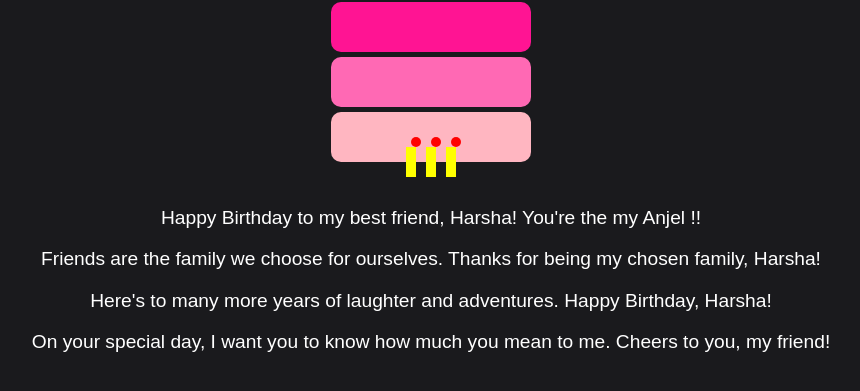
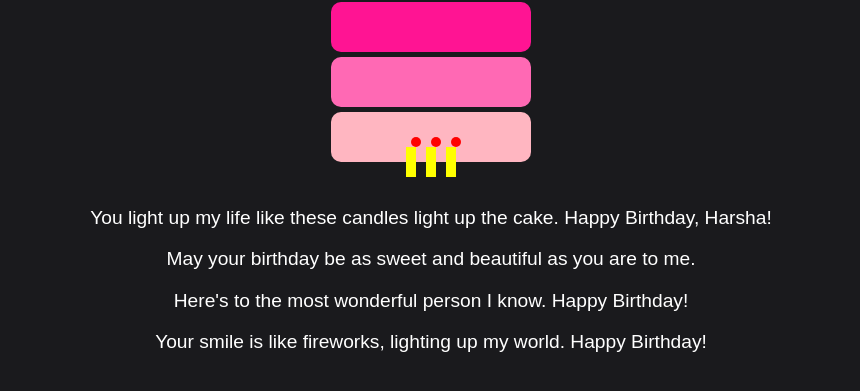
Before and after one commit to BARATHRAJI-2004/Birthday, a plain HTML site: page index.html in a window 1280 px wide. Shown: the part 133-524 px from the top of the page, without its empty margins (209-1069 px from the left). Drawn offline with Linux system fonts and the light colour scheme.

Commit message:
Update index.html

```diff
--- a/index.html
+++ b/index.html
@@ -1,13 +1,11 @@
 <!DOCTYPE html>
 <html lang="en">
-
 <head>
     <meta charset="UTF-8">
     <meta name="viewport" content="width=device-width, initial-scale=1.0">
     <title>Happy Birthday Harsha!</title>
     <link rel="stylesheet" href="styles.css">
 </head>
-
 <body>
     <div class="container">
         <h1>Happy Birthday, Harsha!</h1>
@@ -23,13 +21,12 @@
         </div>
         <div class="fireworks"></div>
         <div class="friendship-lines">
-            <p>Happy Birthday to my best friend, Harsha! You're the my Anjel !!</p>
-            <p>Friends are the family we choose for ourselves. Thanks for being my chosen family, Harsha!</p>
-            <p>Here's to many more years of laughter and adventures. Happy Birthday, Harsha!</p>
-            <p>On your special day, I want you to know how much you mean to me. Cheers to you, my friend!</p>
+            <p>You light up my life like these candles light up the cake. Happy Birthday, Harsha!</p>
+            <p>May your birthday be as sweet and beautiful as you are to me.</p>
+            <p>Here's to the most wonderful person I know. Happy Birthday!</p>
+            <p>Your smile is like fireworks, lighting up my world. Happy Birthday!</p>
         </div>
     </div>
     <script src="script.js"></script>
 </body>
-
 </html>
```
